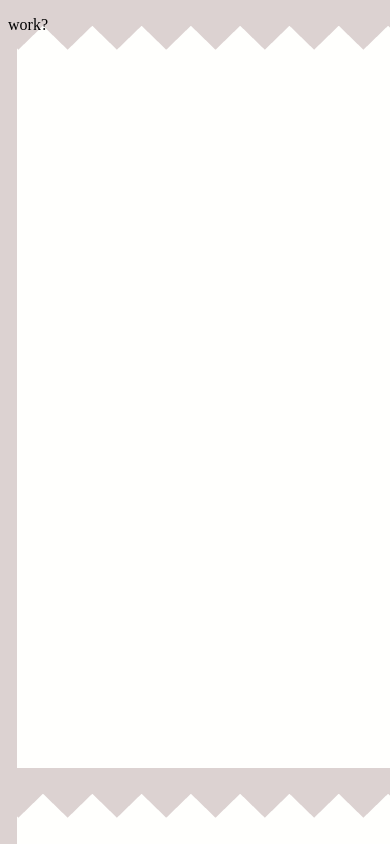
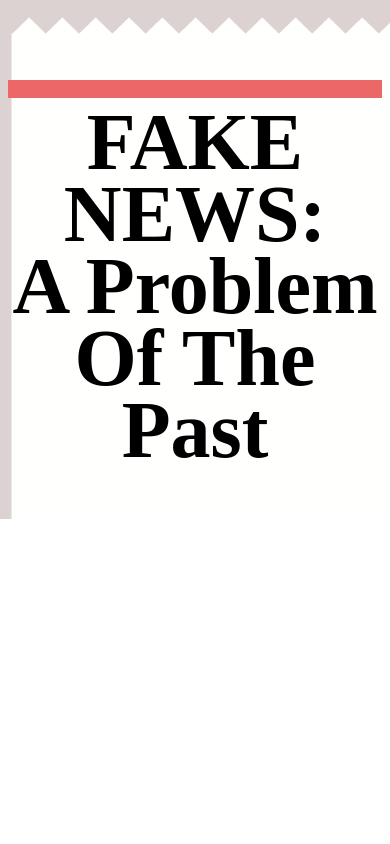
Before and after one commit to yamaguchim/flexible-message, a plain HTML site: page index.html in a window 390 px wide. Drawn offline with Linux system fonts and the light colour scheme; a web font is replaced by a local one.

Commit message:
non-responsive header

```diff
--- a/css/main.css
+++ b/css/main.css
@@ -1,3 +1,40 @@
 body{
 	background: url('../img/background.png');
+	background-repeat: no-repeat;
+    background-size: cover;
 }
+
+main{
+	display: flex;
+	justify-content: space-around;
+	flex-flow: row;
+
+}
+
+.line{
+	height: 8px;
+	background: #EB6866;
+	border-bottom: 10px solid #EB6866;
+	margin-top: 5em;
+    max-width: 65em;
+    margin-left: auto;
+    margin-right: auto;
+}
+
+h1{
+	font-family: 'Rakkas';
+	text-align: center;
+    display: block;
+    margin-top: -.005em;
+    font-size: 5em;
+   /* position: fixed;*/
+    line-height: .9;
+    margin-top: 2vw;
+        /* max-width: 10em; */
+
+}
+
+header h1 span {
+  display: block;
+/*  font-size: 5em;*/
+}
--- a/index.html
+++ b/index.html
@@ -5,10 +5,13 @@
   <title>Flex Message</title>
   <meta name="viewport" content="width=device-width, initial-scale=1">
   <link rel="stylesheet" href="css/main.css">
+  <link href= "http://fonts.googleapis.com/css?family=UnifrakturMaguntia|Special+Elite|Rakkas" rel="stylesheet">
 
   <!-- MISSING THE GOOGLE ANALYTICS -->
 </head>
 <body>
-	<p>work?</p>
+	<header>
+		<div class="line"></div>
+		<h1>FAKE NEWS:<span>A Problem Of The Past</span></h1>
 </body>
 </html>
```
